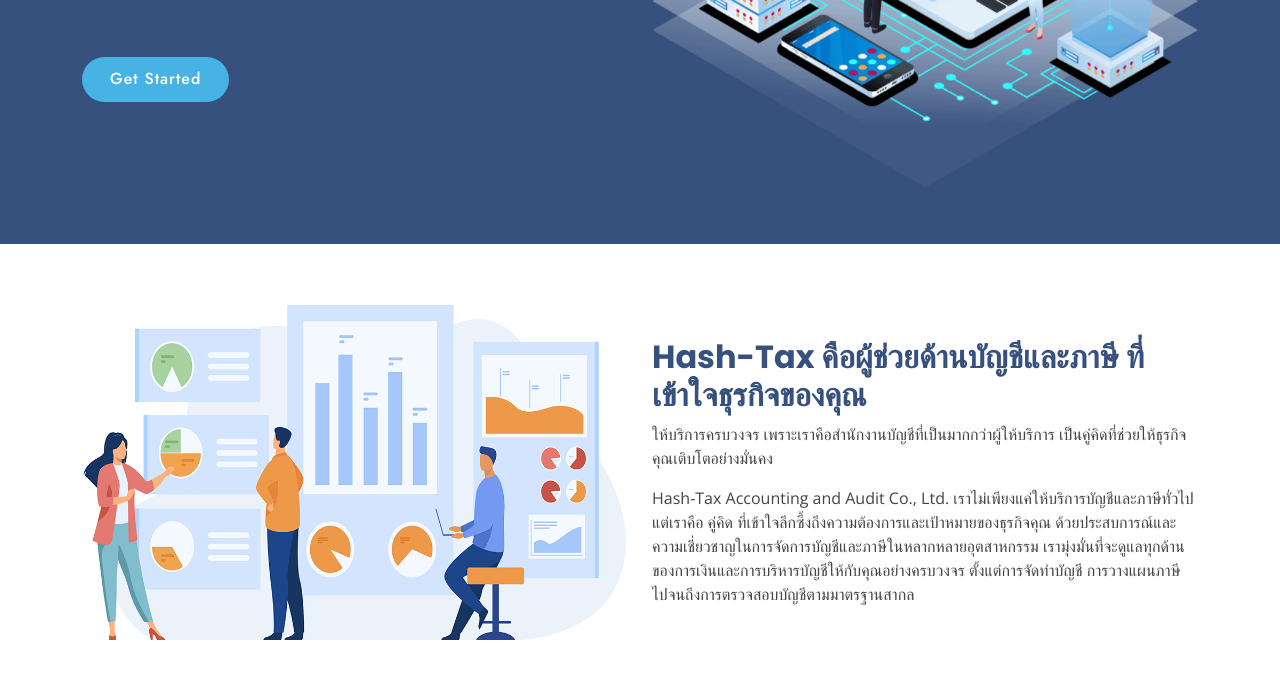
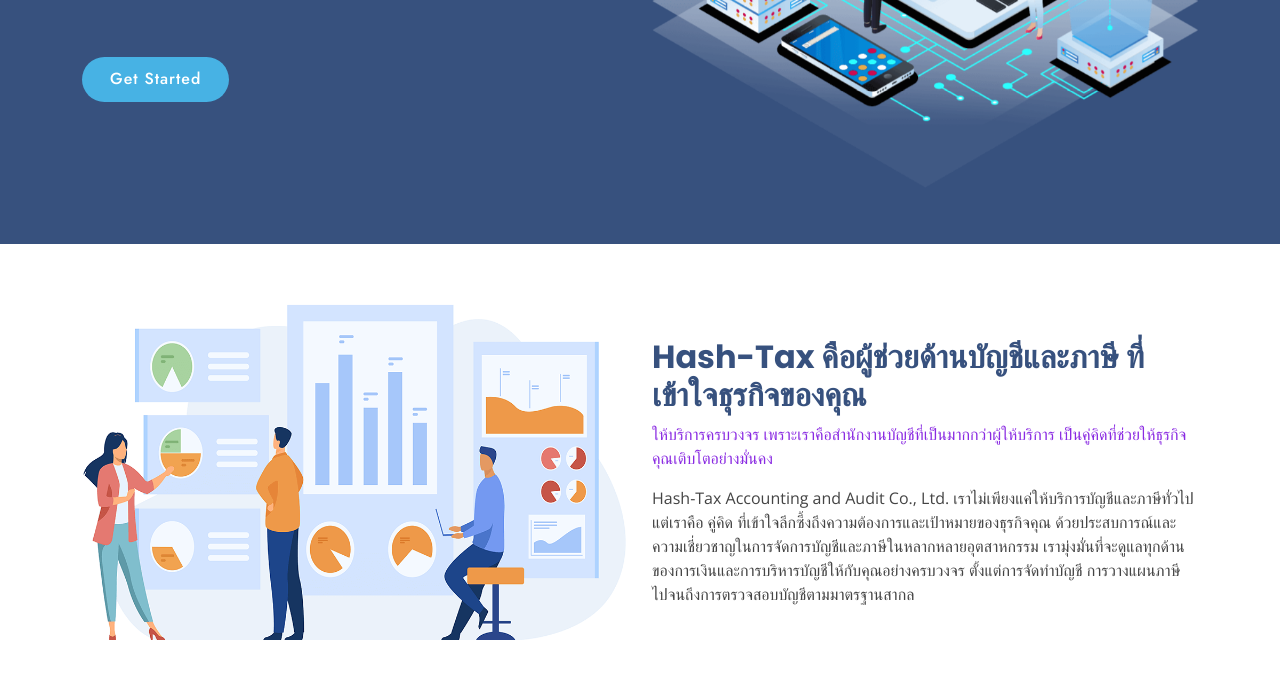
Before and after one commit to bosocmputer/hashtax, a website: page public/index.html in a window 1280 px wide. Shown: the part 396-1074 px from the top of the page. Drawn offline with nearby package versions, Linux system fonts and the light colour scheme.

Commit message:
updatetest

```diff
--- a/public/index.html
+++ b/public/index.html
@@ -198,10 +198,10 @@
               <h3>
                 Hash-Tax
                 <strong
-                  >คือผู้ช่วยด้านบัญชีและภาษี ที่เข้าใจธุรกิจของคุณ </strong
+                  >คือผู้ช่วยด้านบัญชีและภาษี ที่เข้าใจธุรกิจของคุณ</strong
                 >
               </h3>
-              <p>ให้บริการครบวงจร เพราะเราคือสำนักงานบัญชีที่เป็นมากกว่าผู้ให้บริการ เป็นคู่คิดที่ช่วยให้ธุรกิจคุณเติบโตอย่างมั่นคง</p>
+              <p style="color:blueviolet">ให้บริการครบวงจร เพราะเราคือสำนักงานบัญชีที่เป็นมากกว่าผู้ให้บริการ เป็นคู่คิดที่ช่วยให้ธุรกิจคุณเติบโตอย่างมั่นคง</p>
               <p>
                 Hash-Tax Accounting and Audit Co., Ltd. เราไม่เพียงแค่ให้บริการบัญชีและภาษีทั่วไป แต่เราคือ คู่คิด
                 ที่เข้าใจลึกซึ้งถึงความต้องการและเป้าหมายของธุรกิจคุณ ด้วยประสบการณ์และความเชี่ยวชาญในการจัดการบัญชีและภาษีในหลากหลายอุตสาหกรรม
```
